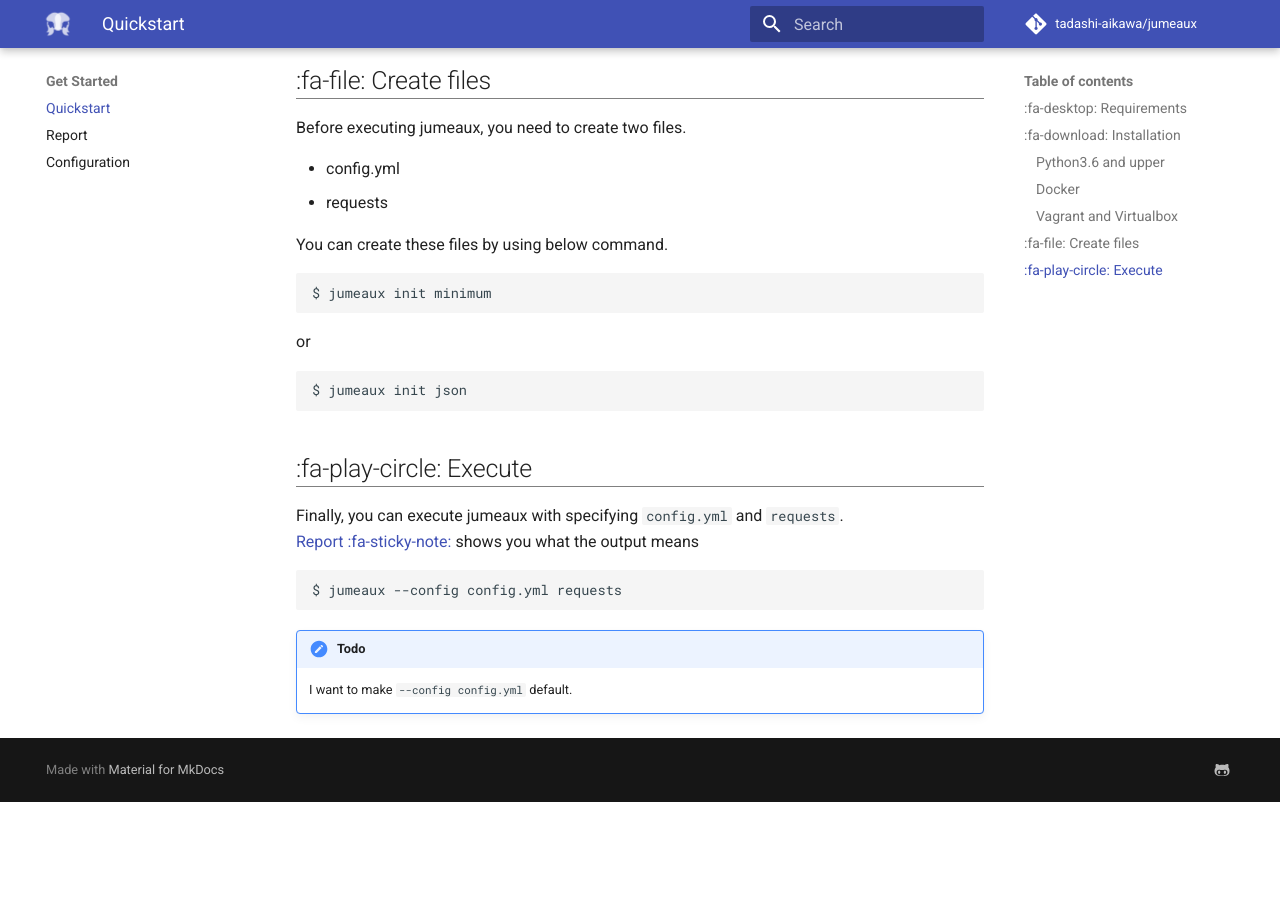
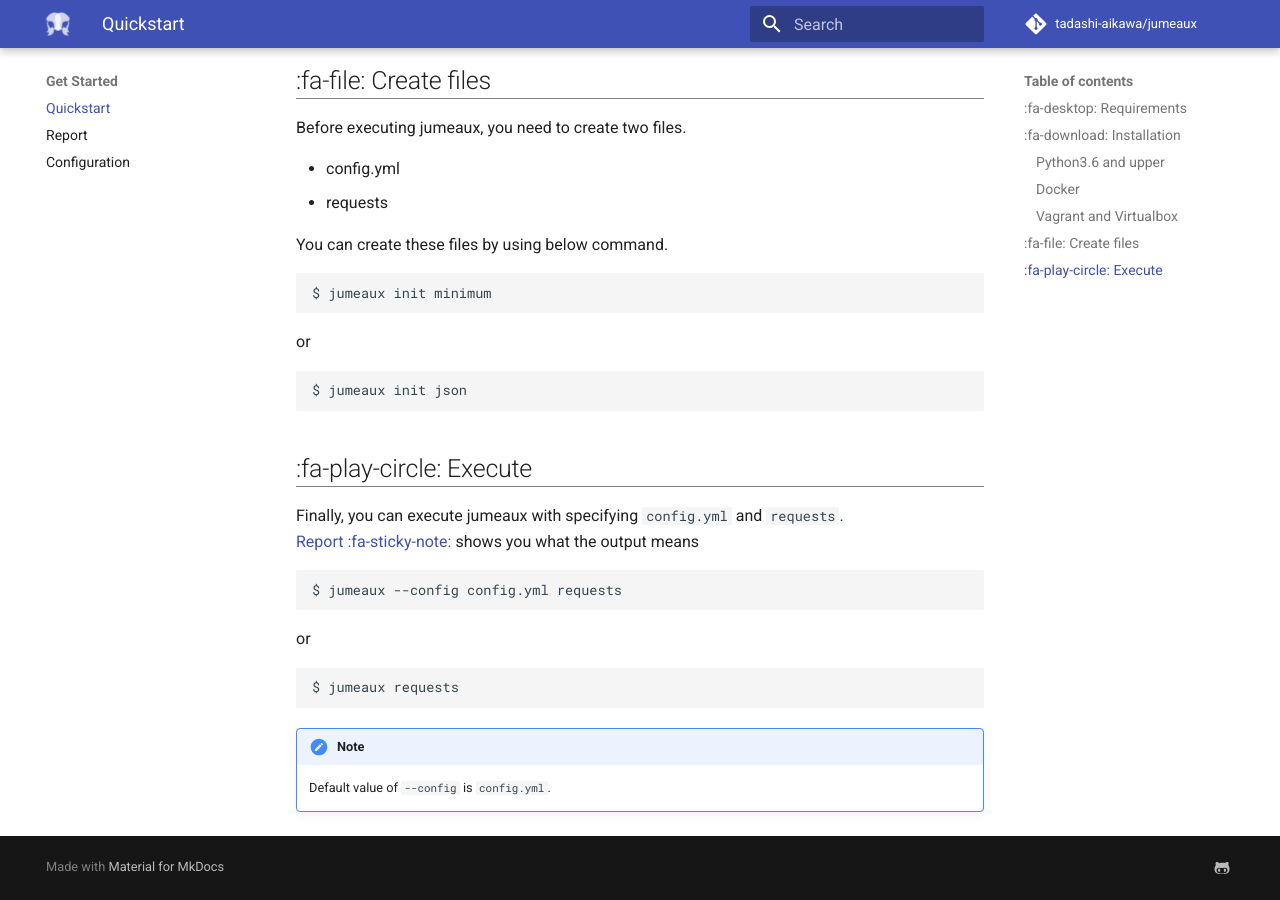
Before and after one commit to tadashi-aikawa/jumeaux, an MkDocs documentation site: the page built from docs/getstarted/quickstart.md, in a window 1280 px wide and 900 px high, scrolled down 953 px. Built offline with MkDocs 1.6.1 and Material for MkDocs 9.7.7, drawn with Linux system fonts in a browser that asks for light colours; nearby versions of some CDN libraries; comment, search, counter and statistics services are not loaded; old or Windows-style settings are respelled for this version of MkDocs; before the commit the page ends 1755 px from its top, so only the background shows below that.

Commit message:
:arrow_upper_right: Enable to omit `--config` (Default value is `config.yml`)

````diff
--- a/docs/getstarted/quickstart.md
+++ b/docs/getstarted/quickstart.md
@@ -69,9 +69,15 @@ Finally, you can execute jumeaux with specifying `config.yml` and `requests`.
 $ jumeaux --config config.yml requests
 ```
 
-!!! todo
+or
 
-    I want to make `--config config.yml` default.
+```
+$ jumeaux requests
+```
+
+!!! note
+
+    Default value of `--config` is `config.yml`.
 
 
 [Jumeaux Toolbox]: https://github.com/tadashi-aikawa/jumeaux-toolbox
````
Also changed, not shown: 1 other file.
